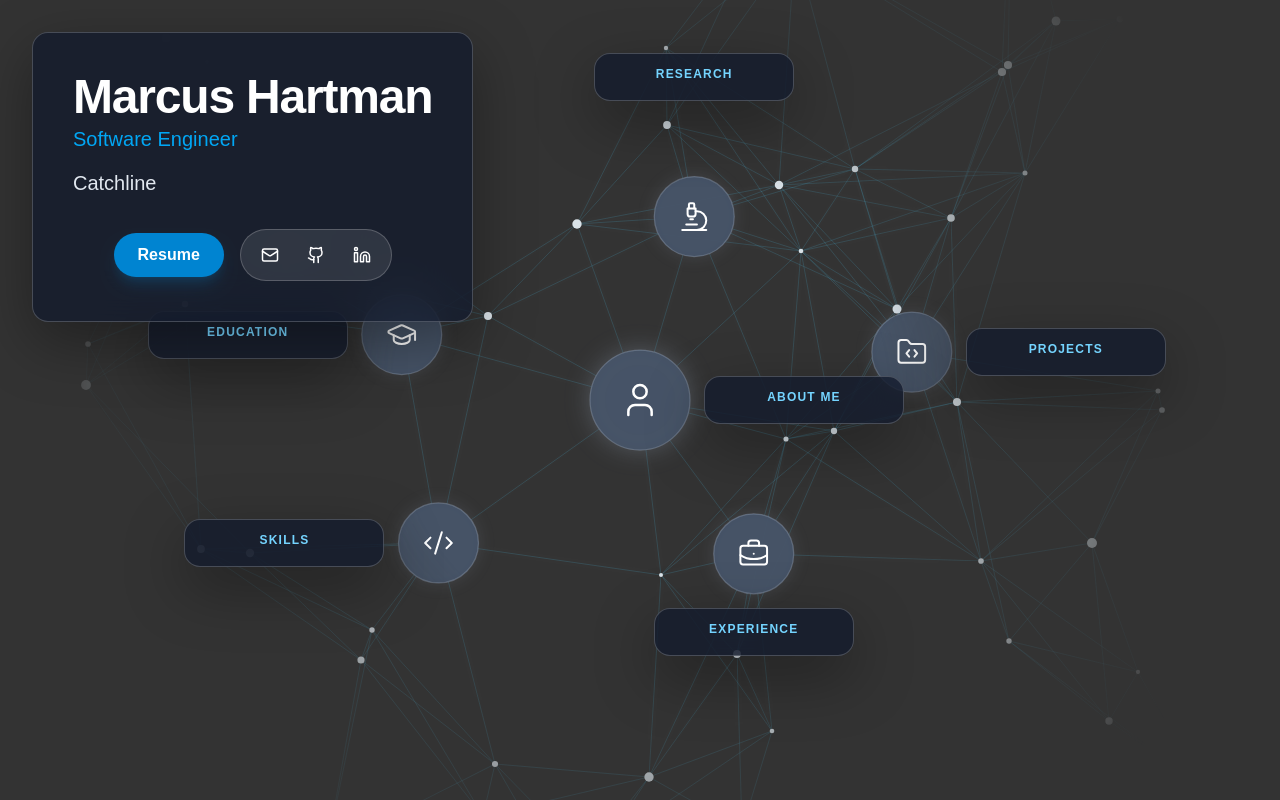
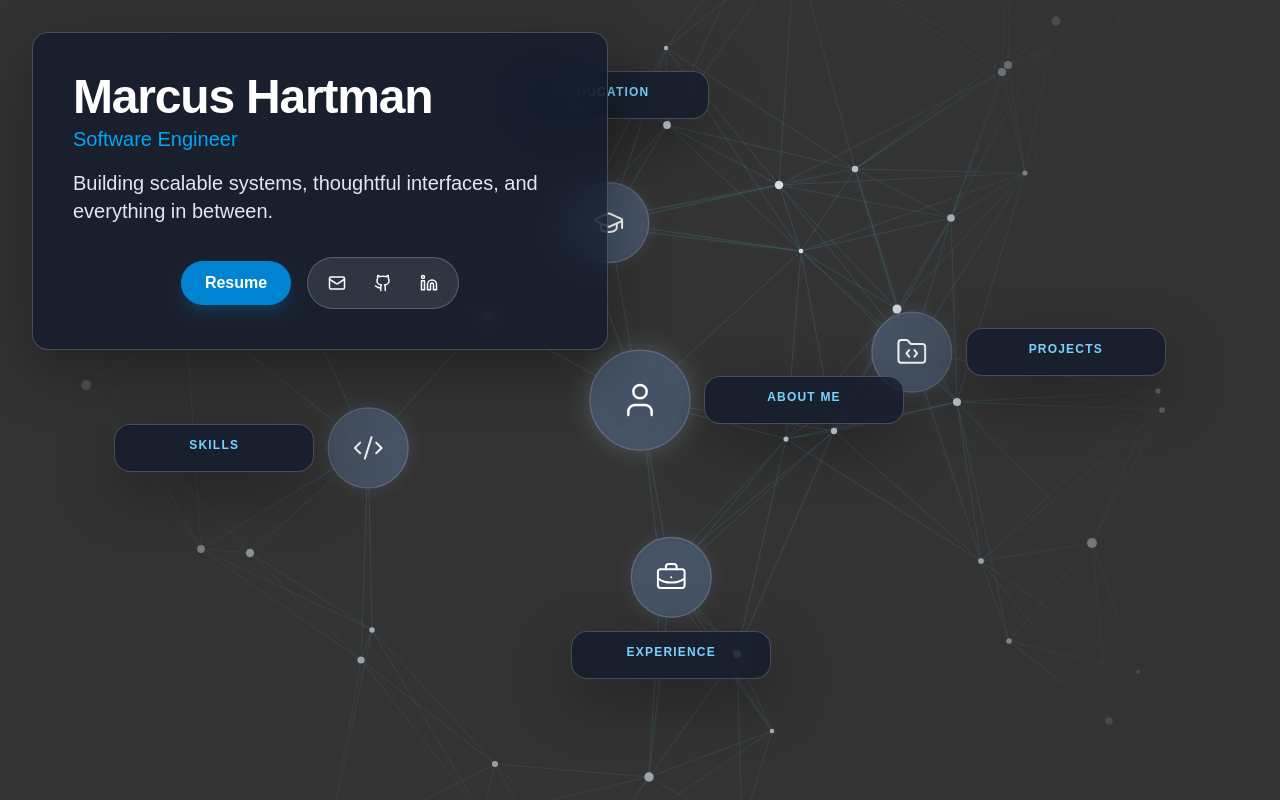
Before and after one commit to mmhartma/mmhartma.github.io, a Next.js app: page / in a window 1280 px wide. Built offline with nearby package versions, Linux system fonts and the light colour scheme.

Commit message:
got rid of research

```diff
--- a/src/app/components/background.js
+++ b/src/app/components/background.js
@@ -256,9 +256,6 @@ export default function Background(props) {
                     // top side
                     top = point.pos.y - point.radius - boxHeight - spacing - 50;
                     left = point.pos.x - boxWidth / 2;
-                    if (point.label === "Research") {
-                        top -= 12;
-                    }
                 } else {
                     // left side
                     left = point.pos.x - point.radius - boxWidth - spacing;
--- a/src/app/components/fixedPoints.js
+++ b/src/app/components/fixedPoints.js
@@ -21,11 +21,6 @@ export const fixedPoints = [
         label: "Education",
         icon: <GraduationCap size={24} color={ICON_STYLE.color} strokeWidth={ICON_STYLE.strokeWidth} />,
         description: "Academic background and coursework."
-    },
-    {
-        label: "Research",
-        icon: <Microscope size={24} color={ICON_STYLE.color} strokeWidth={ICON_STYLE.strokeWidth} />,
-        description: "Exploratory work and personal drives in the technical space."
     }
 ];
 
--- a/src/app/components/intro.js
+++ b/src/app/components/intro.js
@@ -5,7 +5,7 @@ import { Mail, Linkedin, Github } from 'lucide-react';
 export default function Intro(zoomedIn) {
   return (
     <div className="flex justify-start px-4 py-4 sm:px-6 sm:py-6 lg:px-8 lg:py-8">
-      <div className="w-full max-w-2xl rounded-2xl border border-white/20 bg-slate-900/70 p-4 shadow-[0_20px_60px_rgba(0,0,0,0.35)] backdrop-blur-xl sm:p-8 lg:p-10" style={{opacity: zoomedIn ? 0 : 1, transition: 'opacity 100ms ease-out'}}>
+      <div className="w-full max-w-xl rounded-2xl border border-white/20 bg-slate-900/70 p-4 shadow-[0_20px_60px_rgba(0,0,0,0.35)] backdrop-blur-xl sm:p-8 lg:p-10" style={{opacity: zoomedIn ? 0 : 1, transition: 'opacity 100ms ease-out'}}>
         <div className="text-left">
           <h1 className="mb-1 text-4xl font-bold tracking-tight text-white sm:text-5xl">
             Marcus Hartman
@@ -16,7 +16,7 @@ export default function Intro(zoomedIn) {
           </p>
 
           <p className="max-w-xl text-lg text-slate-200 sm:text-xl">
-            Catchline
+            Building scalable systems, thoughtful interfaces, and everything in between.
           </p>
 
           <div className="mt-8 flex flex-wrap items-center justify-center gap-3 sm:gap-4">
--- a/src/app/components/zoomedContent.js
+++ b/src/app/components/zoomedContent.js
@@ -10,7 +10,6 @@ import Education from './descriptions/education.js';
 import AboutMe from './descriptions/aboutme.js';
 import Experience from './descriptions/experience.js';
 import Projects from './descriptions/projects.js';
-import Research from './descriptions/research.js';
 import Skills from './descriptions/skills.js';
 
 const skillCategoryNames = ['Languages', 'Frameworks', 'Tools'];
@@ -42,7 +41,6 @@ export default function ZoomedContent({ label }) {
         'About Me': AboutMe ?? [],
         Experience: Experience ?? [],
         Projects: Projects ?? [],
-        Research: Research ?? [],
         Skills: (Skills ?? []).map((items, index) => ({
             title: skillCategoryNames[index] || `Category ${index + 1}`,
             items
@@ -96,7 +94,7 @@ export default function ZoomedContent({ label }) {
 
     let renderCardBody = (section, isExpanded) => {
         // helper: clip text to N words
-        const clipWords = (text, limit) => {
+        let clipWords = (text, limit) => {
             if (!text) return '';
             let words = String(text).split(/\s+/);
             if (words.length <= limit) return text;
@@ -284,23 +282,8 @@ export default function ZoomedContent({ label }) {
             );
         }
 
-        if (label === 'Research') {
-            return (
-                <div className="flex flex-col h-full">
-                    <div className={cardStyles.categoryTitle}>
-                        {section.title || 'Research'}
-                    </div>
-                    <div className={`mt-2 ${cardStyles.mainHeading}`}>{section.name || section.title}</div>
-                    {section.description ? (
-                        <div className={isExpanded ? `mt-4 ${cardStyles.descriptionExpanded}` : `mt-3 ${cardStyles.description}`}>
-                            {isExpanded ? section.description : clipWords(section.description, 150)}
-                        </div>
-                    ) : null}
-                </div>
-            );
-        }
+        if (label === 'Skills') {
 
-        if (label === 'Skills') {
             return (
                 <div className="flex flex-col h-full gap-3">
                     <div className={cardStyles.mainHeading}>
```
